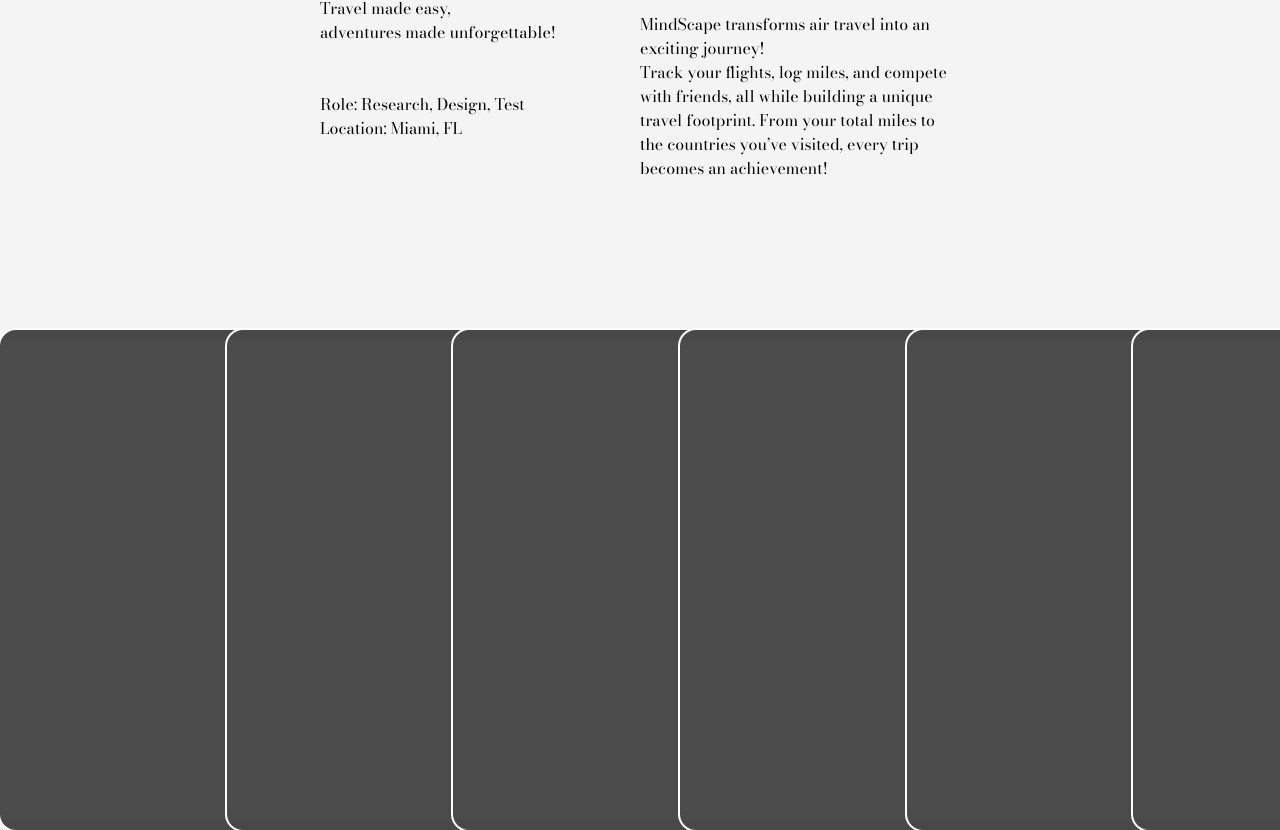
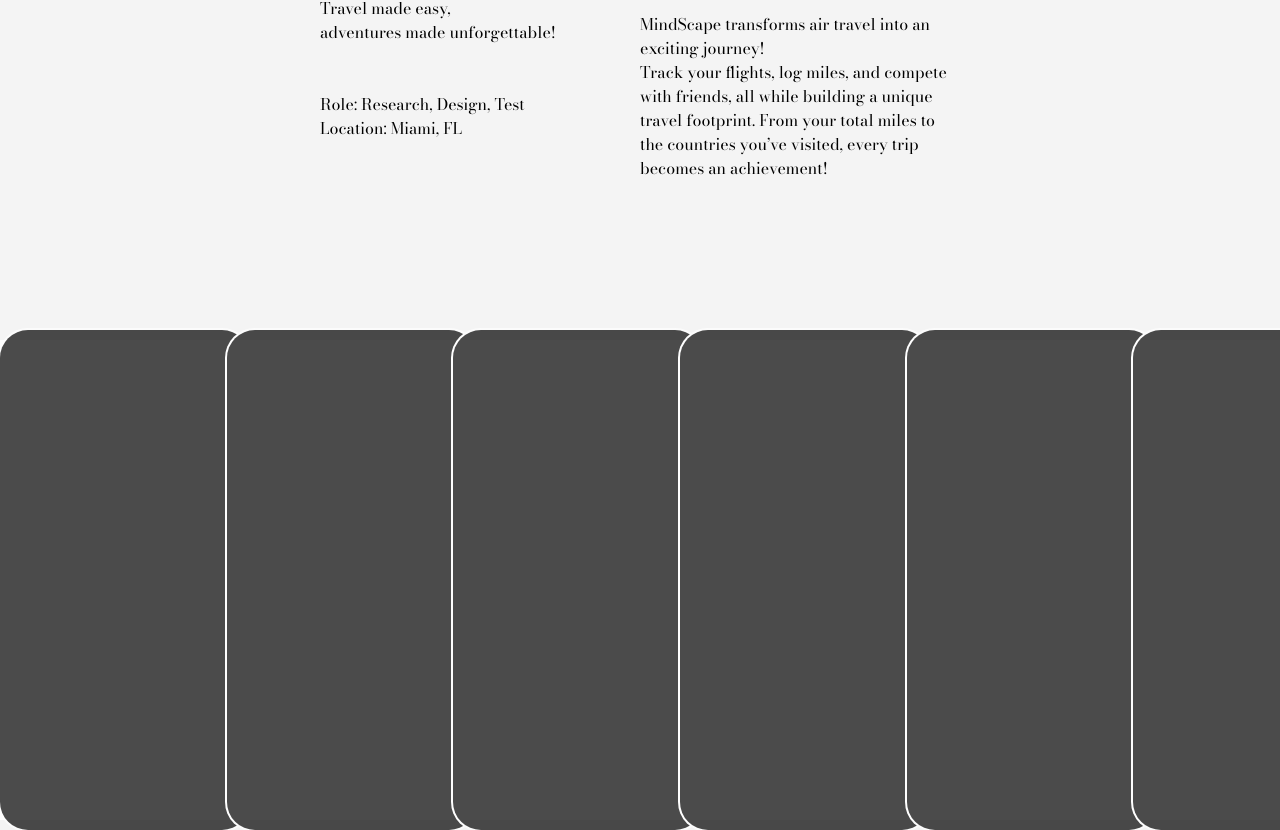
Before and after one commit to dashleremi/portfolio-v2, a Next.js app: page /milescape in a window 1280 px wide. Shown: the part 942-1772 px from the top of the page. Built offline with nearby package versions, Linux system fonts and the light colour scheme; a web font is replaced by a local one.

Commit message:
recent project upload, project section updated

```diff
--- a/pages/milescape.tsx
+++ b/pages/milescape.tsx
@@ -35,12 +35,12 @@
 
         <div className="mt-40 w-full h-[60vh] bg-white bg-cover bg-center flex items-center justify-center">
             <div className='grid grid-cols-6 justify-center text-center gap-20 opacity-70'>
-                <div className="bg-black shadow-[0px_0px_0px_2px_white] rounded-2xl p-2 w-[min(250px)] aspect-[1/2] relative mx-auto" style={{ backgroundColor: 'hsl(0, 0%, 0%)', }}></div>
-                <div className="bg-black shadow-[0px_0px_0px_2px_white] rounded-2xl p-2 w-[min(250px)] aspect-[1/2] relative mx-auto" style={{ backgroundColor: 'hsl(0, 0%, 0%)', }}></div>
-                <div className="bg-black shadow-[0px_0px_0px_2px_white] rounded-2xl p-2 w-[min(250px)] aspect-[1/2] relative mx-auto" style={{ backgroundColor: 'hsl(0, 0%, 0%)', }}></div>
-                <div className="bg-black shadow-[0px_0px_0px_2px_white] rounded-2xl p-2 w-[min(250px)] aspect-[1/2] relative mx-auto" style={{ backgroundColor: 'hsl(0, 0%, 0%)', }}></div>
-                <div className="bg-black shadow-[0px_0px_0px_2px_white] rounded-2xl p-2 w-[min(250px)] aspect-[1/2] relative mx-auto" style={{ backgroundColor: 'hsl(0, 0%, 0%)', }}></div>
-                <div className="bg-black shadow-[0px_0px_0px_2px_white] rounded-2xl p-2 w-[min(250px)] aspect-[1/2] relative mx-auto" style={{ backgroundColor: 'hsl(0, 0%, 0%)', }}></div>
+                <div className="bg-black shadow-[0px_0px_0px_2px_white] rounded-[28px] p-2 w-[min(250px)] aspect-[1/2] relative mx-auto" style={{ backgroundColor: 'hsl(0, 0%, 0%)', }}></div>
+                <div className="bg-black shadow-[0px_0px_0px_2px_white] rounded-[28px] p-2 w-[min(250px)] aspect-[1/2] relative mx-auto" style={{ backgroundColor: 'hsl(0, 0%, 0%)', }}></div>
+                <div className="bg-black shadow-[0px_0px_0px_2px_white] rounded-[28px] p-2 w-[min(250px)] aspect-[1/2] relative mx-auto" style={{ backgroundColor: 'hsl(0, 0%, 0%)', }}></div>
+                <div className="bg-black shadow-[0px_0px_0px_2px_white] rounded-[28px] p-2 w-[min(250px)] aspect-[1/2] relative mx-auto" style={{ backgroundColor: 'hsl(0, 0%, 0%)', }}></div>
+                <div className="bg-black shadow-[0px_0px_0px_2px_white] rounded-[28px] p-2 w-[min(250px)] aspect-[1/2] relative mx-auto" style={{ backgroundColor: 'hsl(0, 0%, 0%)', }}></div>
+                <div className="bg-black shadow-[0px_0px_0px_2px_white] rounded-[28px] p-2 w-[min(250px)] aspect-[1/2] relative mx-auto" style={{ backgroundColor: 'hsl(0, 0%, 0%)', }}></div>
             </div>
         </div>
     </div>
--- a/pages/projects.tsx
+++ b/pages/projects.tsx
@@ -54,6 +54,7 @@
                     </div>
                 </div>
 
+                {/*
                 <div className='grid grid-cols-1 items-start mx-auto rounded-md'>
                     <p className='mt-20 text-2xl uppercase font-bold'>Case Studies</p>
                 </div>
@@ -75,6 +76,7 @@
                         <p>coming soon...</p>
                     </div>
                 </div>
+                */}
             </div>
             </section>
         </div>
```
